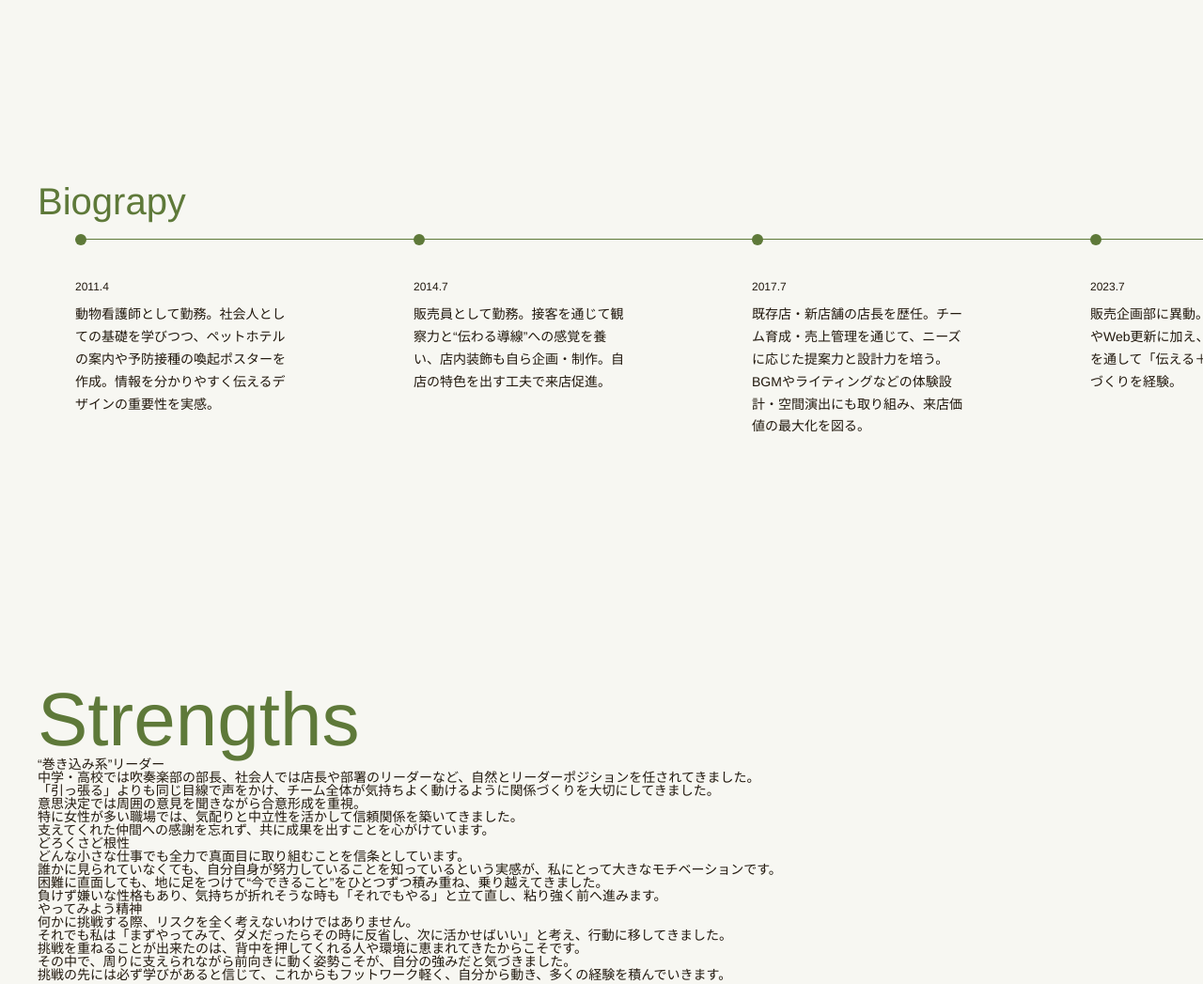
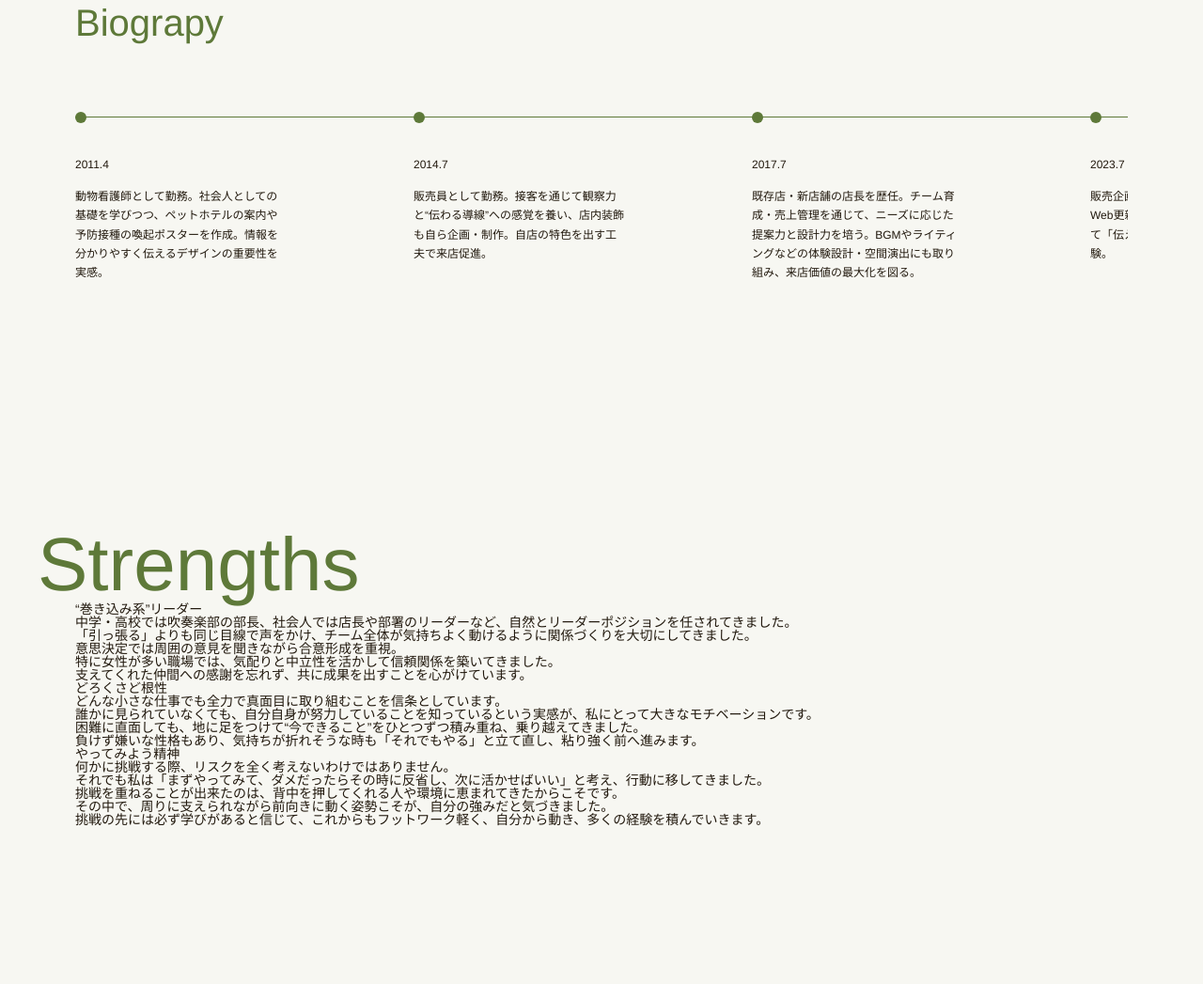
Before and after one commit to yamazaki-19/portfolio_01, a plain HTML site: page about.html in a window 1280 px wide. Shown: the part 1640-2687 px from the top of the page at 94% size. Drawn offline with Linux system fonts and the light colour scheme.

Commit message:
0828 経歴スクロール調節

```diff
--- a/about.html
+++ b/about.html
@@ -77,6 +77,7 @@
         <section class="profile">
           <div class="container">
             <h2 class="title">Profile</h2>
+            <div class="container_inner">
               <!-- プロフィール部分 -->
               <div class="about_profile_inner">
                 <div class="about_profile_item">
@@ -126,13 +127,14 @@
                 </div>
               </div>
             </div>
+          </div>
         </section>
 
         <!-- Biography 横スクロール -->
         <section class="biography">
-          <div class="container">
-            <h2 class="title_flat_sub">Biograpy</h2>
-          </div>
+          <div class="container_bio">
+            <div class="container_inner">
+              <h2 class="title_flat_sub01">Biograpy</h2>
 
               <!-- 横スクロール部分（container外でぶち抜き） -->
               <div class="bio_scroll">
@@ -149,7 +151,9 @@
                   <li class="bio_item">
                     <span class="dot"></span>
                     <time datetime="2014-07">2014.7</time>
-                <p>販売員として勤務。接客を通じて観察力と“伝わる導線”への感覚を養い、店内装飾も自ら企画・制作。自店の特色を出す工夫で来店促進。</p>
+                    <p>
+                      販売員として勤務。接客を通じて観察力と“伝わる導線”への感覚を養い、店内装飾も自ら企画・制作。自店の特色を出す工夫で来店促進。
+                    </p>
                   </li>
 
                   <li class="bio_item">
@@ -179,11 +183,14 @@
                   </li>
                 </ul>
               </div>
+            </div>
+          </div>
         </section>
         <!-- 強み -->
         <section class="strengths">
           <div class="container">
             <h2 class="title_flat">Strengths</h2>
+            <div class="container_inner">
               <div class="strengths_inner">
                 <div class="strengths_item">
                   <h3>“巻き込み系”リーダー</h3>
@@ -210,6 +217,7 @@
                 </div>
               </div>
             </div>
+          </div>
         </section>
         <!-- スキル -->
         <section class="skills">
@@ -218,7 +226,7 @@
             <div class="skills_inner">
               <div class="skills_item">
                 <div class="skills_item_design">
-                  <h3 class="title_flat_sub">Design</h3>
+                  <h3 class="title_flat_sub02">Design</h3>
                   <div class="skills_text">
                     <dl>
                       <dt>Photoshop</dt>
@@ -236,7 +244,7 @@
                   </div>
                 </div>
                 <div class="skills_item_coding">
-                  <h3 class="title_flat_sub">Coding</h3>
+                  <h3 class="title_flat_sub02">Coding</h3>
                   <div class="skills_text">
                     <dl>
                       <dt>HTML/CSS</dt>
--- a/scss/foundation/_base.scss
+++ b/scss/foundation/_base.scss
@@ -26,13 +26,18 @@ img {
 // コンテンツ幅の統一
 .container {
   width: 100%;
-  max-width: 1360px;
   margin-top:240px;
   padding: 0 40px;
 @include media($sp){
   margin-top: 100px;
 }
 }
+.container_bio {
+  width: 100%;
+  margin-top:80px;
+  padding: 0 40px;
+}
+
 .container_works{
   width: 100%;
   max-width: 900px;
@@ -47,5 +52,4 @@ img {
     width: 100%;
     max-width: 1120px;
     margin: 0 auto;
-
 }
--- a/scss/object/_component.scss
+++ b/scss/object/_component.scss
@@ -247,7 +247,14 @@ margin-top: 40px;
 }
 
 // アバウトページ　サブタイトル
-.title_flat_sub{
+// 経歴
+.title_flat_sub01{
+  font-size: 40px;
+  font-weight: 300;
+  color: var(--colorKey);
+  }
+// 強み
+.title_flat_sub02{
   font-size: 40px;
   font-weight: 300;
   color: var(--colorKey);
--- a/scss/object/project/_aboutPage.scss
+++ b/scss/object/project/_aboutPage.scss
@@ -13,7 +13,7 @@
     flex-direction: column;
     align-items: center;
     justify-content: center;
-margin-top: 164px;
+    margin-top: 164px;
     .about_profile_item {
       display: flex;
       gap: 135px;
@@ -159,12 +159,12 @@ margin-top: 164px;
 // 経歴　横スクロール
 .bio_scroll {
   overflow-x: auto;
-  padding: 20px 0;
+  padding-bottom: 20px ;
+  padding-top: 80px;
   cursor: none;
   position: relative;
 ul {
     display: flex;
-    margin-left: 80px;
     border-top: 1px solid var(--colorKey);
     position: relative;
     width: max-content;
@@ -213,8 +213,9 @@ ul {
   }
 
   p {
-    margin-top: 12px;
+    margin-top: 18px;
     width: 225px;
+    font-size: 12px;
     color: var(--colorBlack);
     line-height: 1.7;
   }
```
Also changed, not shown: css/style.css, 1 other file. Lines whose indentation alone changed are shown as unchanged.
